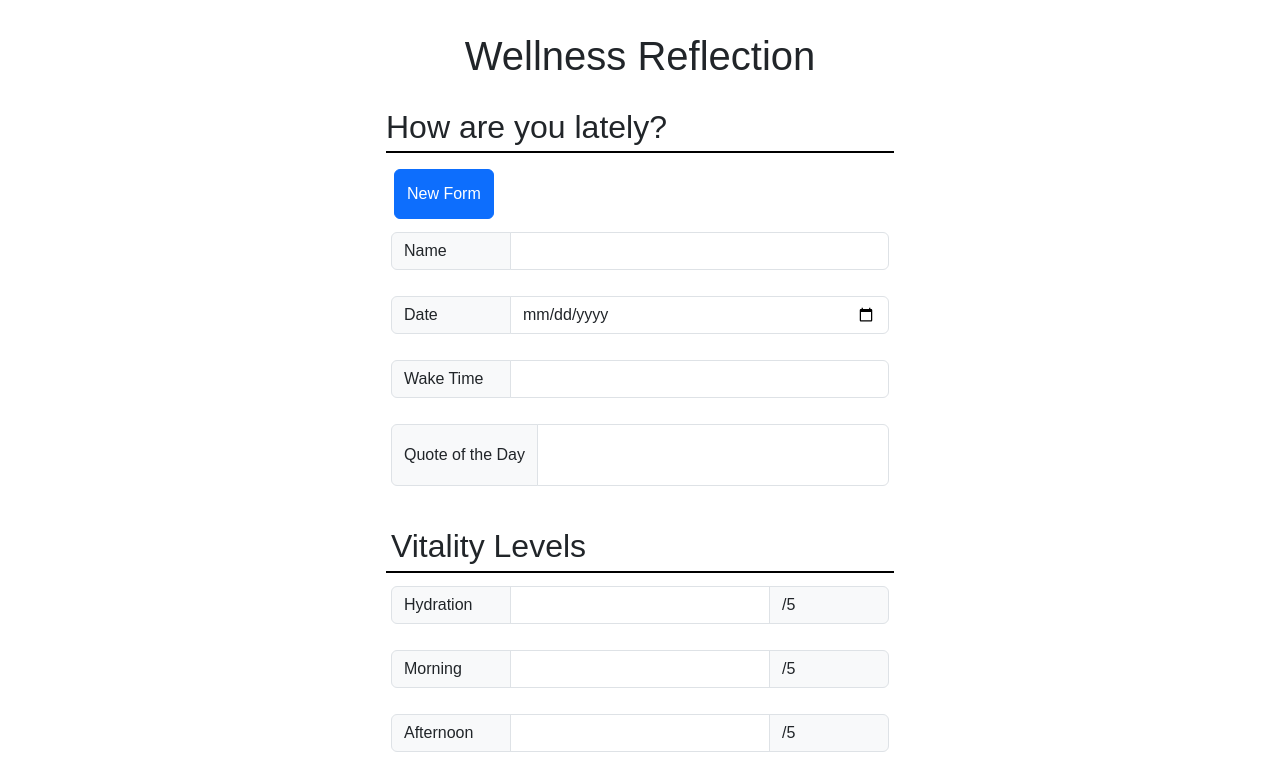
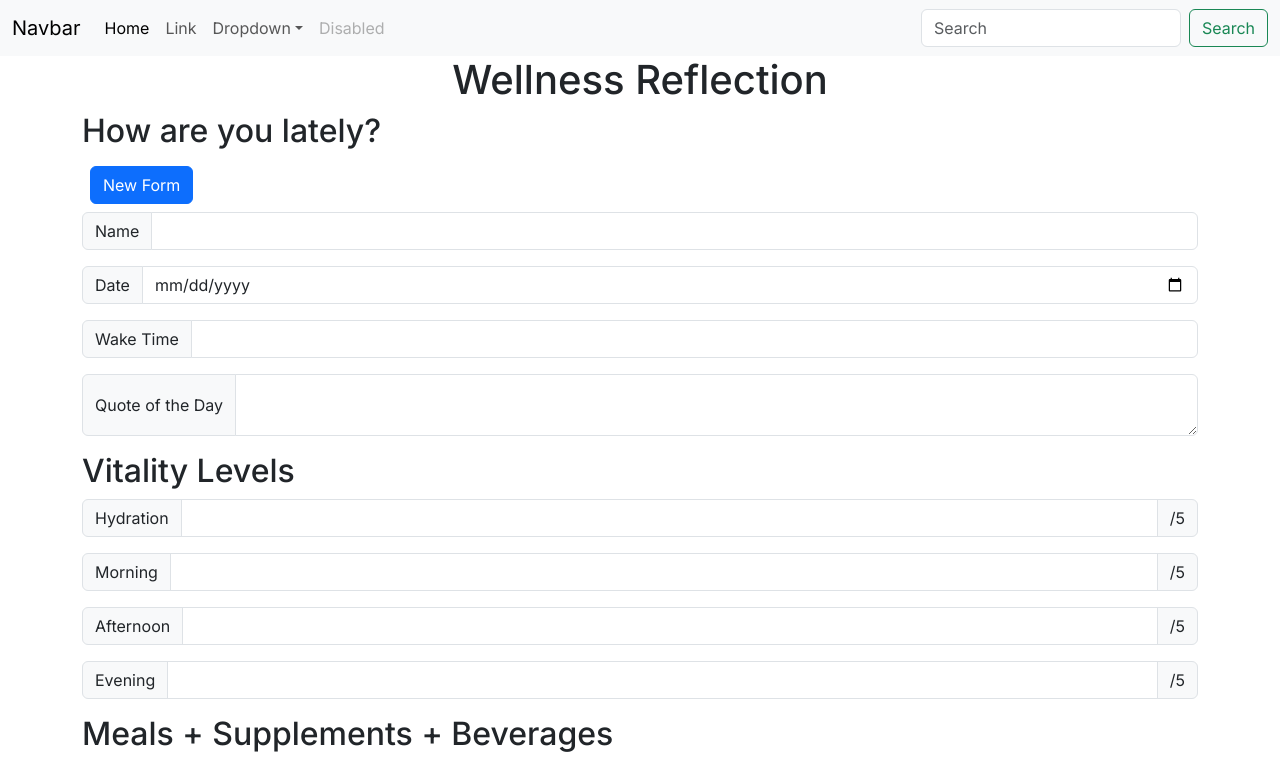
Before and after one commit to Crambeary/wellness_reflection, a Next.js app: page / in a window 1280 px wide. Shown: the top 763 px of the page. Built offline with nearby package versions, Linux system fonts and the light colour scheme.

Commit message:
removed css global and added temp header nav

```diff
--- /dev/null
+++ b/app/components/header.tsx
@@ -0,0 +1,43 @@
+
+export default async function Header() {
+    return (
+        <>
+        <nav className="navbar navbar-expand-lg bg-body-tertiary">
+            <div className="container-fluid">
+            <a className="navbar-brand" href="#">Navbar</a>
+            <button className="navbar-toggler" type="button" data-bs-toggle="collapse" data-bs-target="#navbarSupportedContent" aria-controls="navbarSupportedContent" aria-expanded="false" aria-label="Toggle navigation">
+            <span className="navbar-toggler-icon"></span>
+            </button>
+            <div className="collapse navbar-collapse" id="navbarSupportedContent">
+            <ul className="navbar-nav me-auto mb-2 mb-lg-0">
+                <li className="nav-item">
+                <a className="nav-link active" aria-current="page" href="#">Home</a>
+                </li>
+                <li className="nav-item">
+                <a className="nav-link" href="#">Link</a>
+                </li>
+                <li className="nav-item dropdown">
+                <a className="nav-link dropdown-toggle" href="#" role="button" data-bs-toggle="dropdown" aria-expanded="false">
+                    Dropdown
+                </a>
+                <ul className="dropdown-menu">
+                    <li><a className="dropdown-item" href="#">Action</a></li>
+                    <li><a className="dropdown-item" href="#">Another action</a></li>
+                    <li><hr className="dropdown-divider"/></li>
+                    <li><a className="dropdown-item" href="#">Something else here</a></li>
+                </ul>
+                </li>
+                <li className="nav-item">
+                <a className="nav-link disabled" aria-disabled="true">Disabled</a>
+                </li>
+            </ul>
+            <form className="d-flex" role="search">
+                <input className="form-control me-2" type="search" placeholder="Search" aria-label="Search"/>
+                <button className="btn btn-outline-success" type="submit">Search</button>
+            </form>
+            </div>
+        </div>
+        </nav>
+        </>
+    )
+}
--- a/app/globals.css
+++ /dev/null
@@ -1,209 +0,0 @@
-:root {
-  font-family: Inter, system-ui, Avenir, Helvetica, Arial, sans-serif;
-  line-height: 1.5;
-  font-weight: 400;
-  color: #213547;
-  background-color: #ffffff;
-}
-
-body {
-  margin: 0;
-  min-width: 320px;
-  min-height: 100vh;
-}
-
-h1 {
-  font-size: 2.5em;
-  line-height: 1.1;
-  margin-bottom: 1rem;
-}
-
-h3 {
-  color: #213547;
-  margin-top: 2rem;
-  margin-bottom: 1rem;
-}
-
-.input-group {
-  margin-bottom: 1rem !important;
-  width: 100%;
-}
-
-.input-group-text {
-  background-color: #f8f9fa;
-  min-width: 120px;
-  word-wrap: break-word;
-}
-
-textarea.form-control {
-  min-height: 100px;
-  height: auto;
-  overflow-y: hidden;
-  resize: none;
-  box-sizing: border-box;
-  transition: height 0s;
-}
-
-.form-control {
-  width: 100%;
-  white-space: pre-wrap;
-  word-wrap: break-word;
-}
-
-.btn-primary {
-  margin-top: 2rem;
-  background-color: #646cff;
-  border-color: #646cff;
-}
-
-.btn-primary:hover {
-  background-color: #535bf2;
-  border-color: #535bf2;
-}
-
-.vitality-section,
-.meals-section,
-.activity-section {
-  margin-top: 2rem;
-  padding: 1rem;
-  background-color: #f8f9fa;
-  border-radius: 8px;
-}
-
-#region-to-capture {
-  padding: 2rem;
-  background: white;
-  border-radius: 8px;
-  width: 100%;
-  max-width: 1200px;
-  margin: 0 auto;
-  overflow: visible;
-}
-
-a {
-  font-weight: 500;
-  color: #646cff;
-  text-decoration: inherit;
-}
-a:hover {
-  color: #535bf2;
-}
-
-button {
-  border-radius: 8px;
-  border: 1px solid transparent;
-  padding: 0.6em 1.2em;
-  font-size: 1em;
-  font-weight: 500;
-  font-family: inherit;
-  background-color: #1a1a1a;
-  cursor: pointer;
-  transition: border-color 0.25s;
-}
-button:hover {
-  border-color: #646cff;
-}
-button:focus,
-button:focus-visible {
-  outline: 4px auto -webkit-focus-ring-color;
-}
-
-@media (prefers-color-scheme: light) {
-  :root {
-    color: #213547;
-    background-color: #ffffff;
-  }
-  a:hover {
-    color: #747bff;
-  }
-  button {
-    background-color: #f9f9f9;
-  }
-}
-
-:root {
-  --background-color: #FFFFFF;
-}
-
-*,
-::before,
-::after {
-  padding: 0;
-  margin: 0;
-  font-family: sans-serif;
-}
-
-h1 {
-  display: flex;
-  justify-content: center;
-  margin-top: 20px;
-}
-
-form > * {
-  padding: 5px;
-}
-
-h2 {
-  padding-bottom: 5px;
-  padding-top: 20px;
-  border-bottom: 2px solid black;
-}
-
-body {
-  background-color: var(--background-color);
-  display: flex;
-  justify-content: center;
-}
-
-label {
-  display: block;
-}
-
-input[type=number] {
-  min-width: 2rem;
-  text-align: center;
-}
-
-button {
-  height: 50px;
-  margin: 5px;
-}
-
-#hiddenLink {
-  display: none;
-}
-
-.container {
-  border: 3px solid black;
-  padding: 20px;
-}
-
-.margin-bottom {
-  margin-bottom: 50vh;
-}
-
-.block {
-  display: block;
-}
-
-.max-width {
-  width: 100%;
-}
-
-.hidden {
-  display: none;
-}
-
-.inline {
-  display: inline-block;
-}
-
-p {
-  margin: 0;
-  padding: 0;
-}
-
-p:before {
-  margin-right: 0;
-  padding-right: 0;
-}
--- a/app/layout.tsx
+++ b/app/layout.tsx
@@ -1,7 +1,8 @@
 import type { Metadata } from 'next'
 import { Inter } from 'next/font/google'
-import './globals.css'
 import Script from 'next/script'
+import Header from '@/components/header'
+import Head from 'next/head'
 
 const inter = Inter({ subsets: ['latin'] })
 
@@ -26,6 +27,7 @@ export default function RootLayout({
         />
       </head>
       <body className={inter.className}>
+        <Header />
         {children}
         <Script
           src="https://cdn.jsdelivr.net/npm/bootstrap@5.3.0/dist/js/bootstrap.bundle.min.js"
--- a/styles/globals.css
+++ /dev/null
@@ -1,156 +0,0 @@
-
-:root {
-  font-family: Inter, system-ui, Avenir, Helvetica, Arial, sans-serif;
-  line-height: 1.5;
-  font-weight: 400;
-
-  color-scheme: light dark;
-  color: rgba(255, 255, 255, 0.87);
-  background-color: #242424;
-
-  font-synthesis: none;
-  text-rendering: optimizeLegibility;
-  -webkit-font-smoothing: antialiased;
-  -moz-osx-font-smoothing: grayscale;
-}
-
-a {
-  font-weight: 500;
-  color: #646cff;
-  text-decoration: inherit;
-}
-a:hover {
-  color: #535bf2;
-}
-
-body {
-  margin: 0;
-  display: flex;
-  place-items: center;
-  min-width: 320px;
-  min-height: 100vh;
-}
-
-h1 {
-  font-size: 3.2em;
-  line-height: 1.1;
-}
-
-button {
-  border-radius: 8px;
-  border: 1px solid transparent;
-  padding: 0.6em 1.2em;
-  font-size: 1em;
-  font-weight: 500;
-  font-family: inherit;
-  background-color: #1a1a1a;
-  cursor: pointer;
-  transition: border-color 0.25s;
-}
-button:hover {
-  border-color: #646cff;
-}
-button:focus,
-button:focus-visible {
-  outline: 4px auto -webkit-focus-ring-color;
-}
-
-@media (prefers-color-scheme: light) {
-  :root {
-    color: #213547;
-    background-color: #ffffff;
-  }
-  a:hover {
-    color: #747bff;
-  }
-  button {
-    background-color: #f9f9f9;
-  }
-}
-
-:root {
-  --background-color: #FFFFFF;
-}
-
-*,
-::before,
-::after {
-  padding: 0;
-  margin: 0;
-  font-family: sans-serif;
-}
-
-h1 {
-  display: flex;
-  justify-content: center;
-  margin-top: 20px;
-}
-
-form > * {
-  padding: 5px;
-}
-
-h2 {
-  padding-bottom: 5px;
-  padding-top: 20px;
-  border-bottom: 2px solid black;
-}
-
-body {
-  background-color: var(--background-color);
-  display: flex;
-  justify-content: center;
-}
-
-label {
-  display: block;
-}
-
-input[type=number] {
-  min-width: 2rem;
-  text-align: center;
-}
-
-button {
-  height: 50px;
-  margin: 5px;
-}
-
-#hiddenLink {
-  display: none;
-}
-
-.container {
-  border: 3px solid black;
-  padding: 20px;
-}
-
-.margin-bottom {
-  margin-bottom: 50vh;
-}
-
-.block {
-  display: block;
-}
-
-.max-width {
-  width: 100%;
-}
-
-.hidden {
-  display: none;
-}
-
-.inline {
-  display: inline-block;
-}
-
-p {
-  margin: 0;
-  padding: 0;
-}
-
-p:before {
-  margin-right: 0;
-  padding-right: 0;
-}
```
